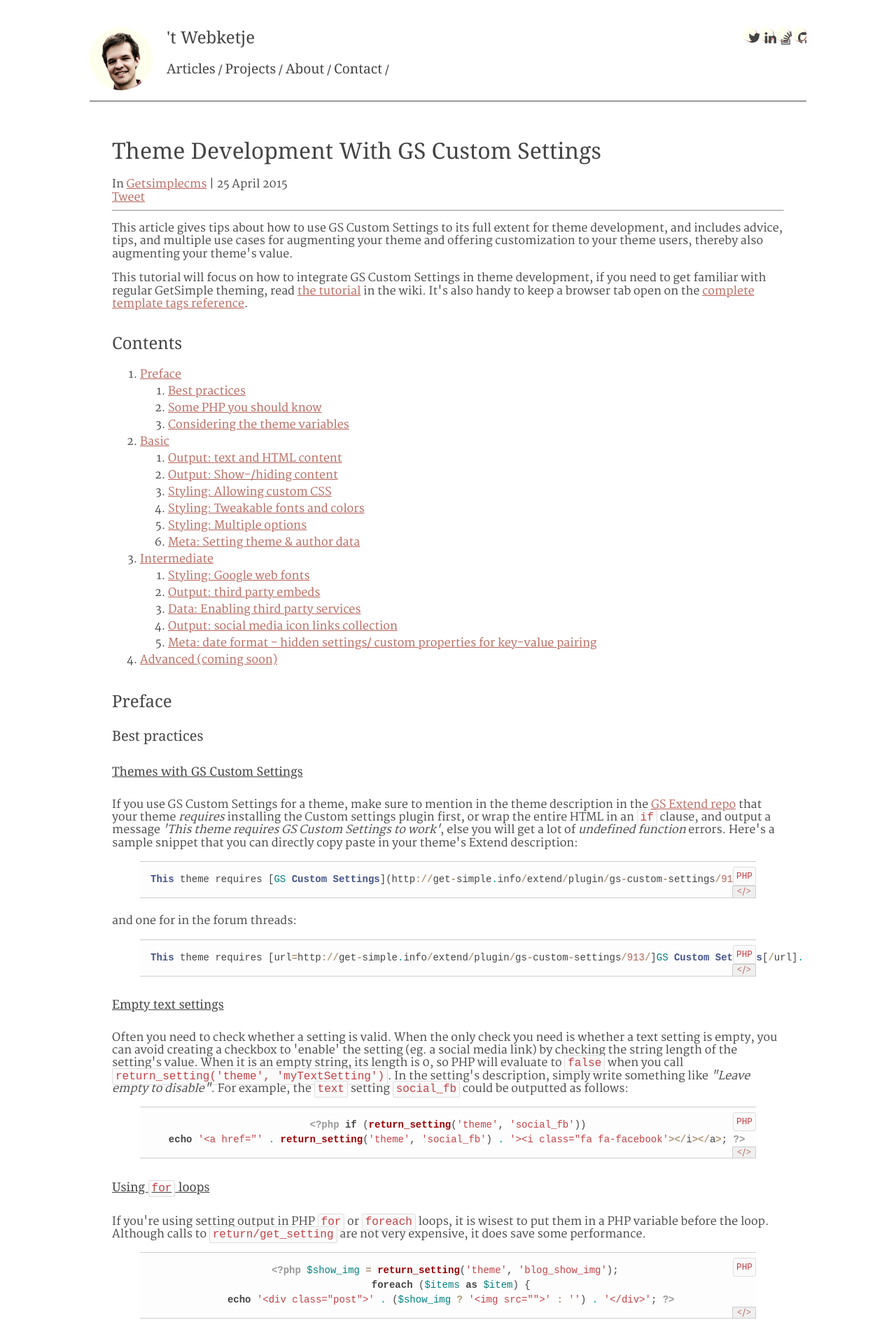
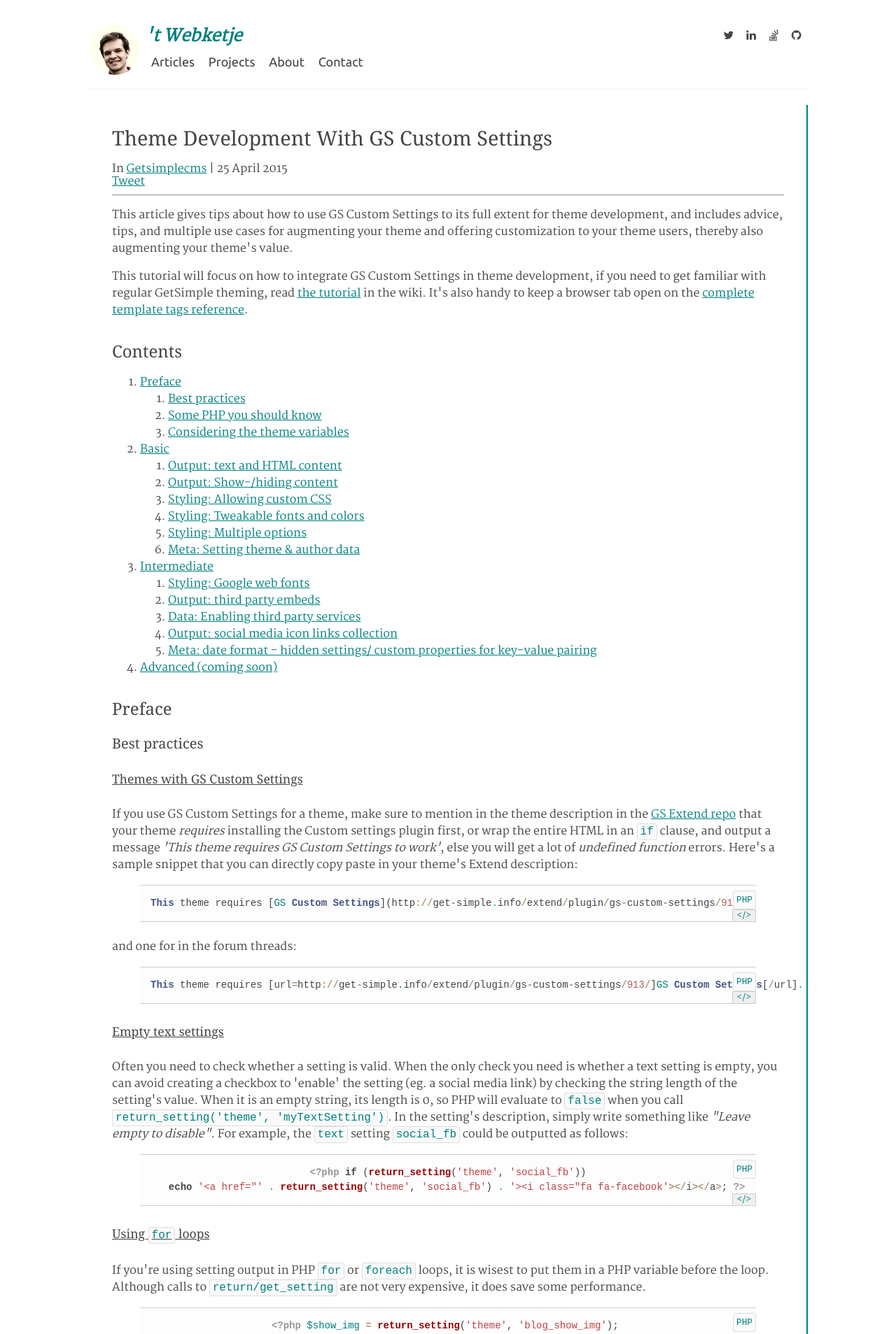
Before and after one commit to webketje/webketje.github.io, a Jekyll site: the page built from _posts/2015-04-25-theme-development-with-gs-custom-settings.html, in a window 1280 px wide. Shown: the top 1907 px of the page at 70% size. Built offline with Jekyll 4.4.1, drawn with Linux system fonts in a browser that asks for light colours; nearby versions of some CDN libraries; some web fonts are replaced; comment, search, counter and statistics services are not loaded.

Commit message:
Update site navigation & footer

```diff
--- a/_includes/head.html
+++ b/_includes/head.html
@@ -5,7 +5,7 @@
 	<link rel="stylesheet" type="text/css" href="{{ site.url }}/assets/css/style.css">
 	<link rel="stylesheet" href="https://cdnjs.cloudflare.com/ajax/libs/normalize/8.0.1/normalize.min.css" />
 	<!-- Google Webfonts -->
-	<link href="https://fonts.googleapis.com/css?family=Martel|Droid+Serif|Inconsolata:400,700" rel="stylesheet">
+	<link href="https://fonts.googleapis.com/css?family=Martel|Droid+Serif|Ubuntu|Inconsolata:400,700" rel="stylesheet">
 	<!-- JS libraries -->
 	<script src="https://code.jquery.com/jquery-1.11.1.min.js" type="text/javascript"></script>
 	<!-- <script src="assets/js/lib/modernizr-2.8.2/modernizr.js" type="text/javascript"></script> -->
--- a/_includes/header.html
+++ b/_includes/header.html
@@ -1,16 +1,33 @@
 <header id="site-header">
-	<figure id="profile-picture">
-		<img src="{{ site.url }}/assets/img/kevin-van-lierde.png" alt="Kevin Van Lierde's profile picture">
-	</figure>
 	<div>
-		<h2 id="site-title">'t Webketje</h2>
-		<nav id="site-nav">{% for order in (1..10) %}{% for page in site.pages %}{% if page.order > -1 %}{% if page.order == order %}{% if page.customUrl %}<a href="{{ page.customUrl }}">{{ page.title }}</a> / {% else %} <a href="{{ page.url | remove: "index.html" }}">{{ page.title }}</a> / {% endif %}{% endif %}{% endif %}{% endfor %}{% endfor %}
+		<img src="{{ site.url }}/assets/img/kevin-van-lierde.png" alt="Kevin Van Lierde's profile picture" id="profile-picture">
+	</div>
+	<div>
+		<div>
+			<h2 id="site-title">'t Webketje</h2>
+			<nav id="site-nav">
+				{% for order in (1..10) %}
+					{% for page in site.pages %}
+						{% if page.order > -1 %}
+							{% if page.order == order %}
+								<a href="{% if page.customUrl %}{{ page.customUrl }}{% else %}{{ page.url | remove: "index.html" }}{% endif %}" {% if page.title == include.currentpage %}class="active"{% endif %}>
+									{% if page.title == include.currentpage %}
+										<h1 itemprop="name">{{ page.title }}</h1>
+									{% else %}
+										{{ page.title }}
+									{% endif %}
+								</a>
+							{% endif %}
+						{% endif %}
+					{% endfor %}
+				{% endfor %}
+			</nav>
+		</div>
+		<nav id="site-social">
+				<a href="https://twitter.com/webketje" title="Twitter"><i class="fa fa-fw fa-twitter"></i></a>
+				<a href="https://www.linkedin.com/in/kevinvanlierde" title="Linkedin"><i class="fa fa-fw fa-linkedin"></i></a>
+				<a href="https://stackoverflow.com/users/1938203/tyblitz" title="StackOverflow"><i class="fa fa-fw fa-stack-overflow"></i></a>
+				<a href="https://github.com/webketje" title="Github"><i class="fa fa-fw fa-github"></i></a>
 		</nav>
 	</div>
-	<nav id="site-social-media">
-		<a href="https://twitter.com/webketje" title="Twitter"><i class="fa fa-twitter"></i></a>
-		<a href="https://linkedin.com/kevinvanlierde" title="Linkedin"><i class="fa fa-linkedin"></i></a>
-		<a href="https://stackoverflow.com/users/1938203/tyblitz" title="StackOverflow"><i class="fa fa-stack-overflow"></i></a>
-		<a href="https://github.com/webketje" title="Github"><i class="fa fa-github"></i></a>
-	</nav>
 </header>
--- a/_includes/sidebar.html
+++ b/_includes/sidebar.html
@@ -3,16 +3,7 @@
 	{% assign items = include.widgets | split:',' %}
 	{% for item in items %}
 		<section id="{{ item }}-sidebar">
-			{% if item == 'smallprojects' %}
-			<strong>Small projects</strong>
-			<ul>
-				{% for small in site.data.smallprojects %}
-				<li><a href="{{ small.url }}" target="_blank">{{ small.title }}</a></li>
-				{% endfor %}
-			</ul>
-			{% else %}
-				{% include widget-{{ item }}.html %}
-			{% endif %}
+			{% include widget-{{ item }}.html %}
 		</section>
 	{% endfor %}
 	{% endif %}
--- a/_layouts/base.html
+++ b/_layouts/base.html
@@ -5,8 +5,7 @@
 	</head>
 	<body id="{{ page.title | downcase }}" itemscope itemtype="http://schema.org/WebPage">
 		<div id="wrapper">
-			{% include header.html %}
-			<h1 id="page-title">{{ page.title }}</h1>
+			{% include header.html currentpage=page.title %}
 			<main {% unless page.widgets %} class="no-sidebar" {% endunless %}>
 				{% if page.type == 'list' %}
 					<ul id="{{ page.title | downcase }}-roll" class="list">
--- a/_layouts/list.html
+++ b/_layouts/list.html
@@ -5,8 +5,7 @@
 	</head>
 	<body id="{{ page.title | downcase }}" itemscope itemtype="http://schema.org/CollectionPage">
 		<div id="wrapper">
-			{% include header.html %}
-			<h1 id="page-title" itemprop="name">{{ page.title }}</h1>
+			{% include header.html currentpage=page.title %}
 			<main {% unless page.widgets %} class="no-sidebar" {% endunless %}>
 				{% if page.type == 'list' %}
 					<ul id="{{ page.title | downcase }}-roll" class="list" itemscope itemtype="http://schema.org/ItemList">
--- a/assets/css/style.css
+++ b/assets/css/style.css
@@ -1,38 +1,39 @@
 /* colors
  * ----------------
- * #B76459 - Brick Red
+ * var(--accent-color) - Brick Red
  * #9F544A - Brick Red Darker
  * #B19779 - Leather Brown
  * #BFBFBF - Light Gray
  * #747577 - Medium Gray
  * #444444 - Dark Gray
  * #FFFEEE - Rose white
+ * #C24145 - maroon
  */
+
+ :root {
+	--accent-color: #008080;
+ }
+
  * { box-sizing: border-box; }
-h1, h2, h3, h4, h5, h6 { font-family: 'Droid Serif', Georgia, serif; font-weight: normal;}
-html, body { margin: 0; padding: 0;	position: relative;	font-size: 1em; width: 100%; }
-html {
-	height: 100%;
-}
+h1, h2, h3, h4, h5, h6 { font-family: 'Ubuntu', Arial, Helvetica, sans-serif; font-weight: normal;}
+html, body { margin: 0; padding: 0;	position: relative;	font-size: 1em; width: 100%; height: 100%; }
 body {
-	min-height: 100%;
 	font-family: 'Martel', Arial, Helvetica, sans-serif;
 	color: #444;
 	padding: 24px;
 	padding: 1.5rem;
+	height: auto;
+	padding-bottom: 30px;
+	min-height: 100%;
 }
 main { width: 100%; }
+main p { line-height: 1.5rem; }
 aside {	max-width: 320px; width: 25%; float: right;}
 .list { width: 100%; }
-.list-item, aside section, .page {
+.list-item, aside section {
 	margin-right: 2px;
 	padding: 20px;
 	background: #FFFFFE;
-	-moz-box-shadow: 2px 2px #B76459;
-	-ms-box-shadow: 2px 2px #B76459;
-	-webkit-box-shadow: 2px 2px #B76459;
-	-o-box-shadow: 2px 2px #B76459;
-	box-shadow: 2px 2px #B76459;
 	margin-bottom: 10px;
 }
 .page { background: white;}
@@ -46,26 +47,44 @@ li.list-item p img { float: left; max-width: 384px; max-height: 160px; margin-ri
 li.card.list-item { width: 33%; min-width: 265px; float: left; margin-right: 2%; box-sizing: border-box; }
 li.card.list-item img { max-width: 100%; margin-top: 10px;}
 li.card.list-item:nth-child(3n+3) { width: 32%; min-width: 265px; float: left; margin-right: 0; }
-div#wrapper { width: 100%;	max-width: 1024px; margin: 0px auto; padding-bottom: 30px; overflow: auto;}
+div#wrapper { width: 100%; height: 100%; max-width: 1024px; margin: 0px auto; padding-bottom: 30px; }
 div#wrapper aside ul { list-style-type: none; padding: 0; margin: 0;}
 div#wrapper aside ul a { text-decoration: none;}
 div#wrapper aside section { clear: both; float: none; overflow: auto;}
 div#wrapper aside section strong { margin-bottom: 15px; display: block;}
-::selection { color: white;	background-color: #B76459; }
+::selection { color: white;	background-color: var(--accent-color); }
 p img, figure img { vertical-align: top; max-width: 100%;}
 /* site header */
-header#site-header { position: relative; left: 0; top: 0; margin-left: 0px auto; max-width: 1280px; overflow: auto; }
-header#site-header>* { float: left; }
-h2#site-title { margin-top: 0;}
-figure#profile-picture { overflow: hidden;	width: 90px; height: 90px; margin: 0 20px 0 0; -moz-border-radius: 50%; -o-border-radius: 50%; -webkit-border-radius: 50%; -ms-border-radius: 50%; border-radius: 50%; }
-figure#profile-picture img { width: 96px; height: 96px; margin-top: -6px; }
-nav#site-nav a, nav#site-social-media a { color: #444;	font-size: 1.2em; transition: color 0.3s; -moz-transition: color 0.3s; -webkit-transition: color 0.3s; -o-transition: color 0.3s; }
-nav#site-nav a { font-family: artifikamedium, Georgia, serif; text-transform: capitalize; text-decoration: none; }
-nav#site-nav a:hover, nav#site-social-media a:hover { color: #B76459; }
-nav#site-social-media { text-align: right; float: right; }
-nav#site-social-media p { margin-top: 0;}
-nav#site-social-media img { vertical-align: middle; height: 30px; margin: 20px 0 0 10px;}
-nav#site-social-media a { background-color: #FFFFEE; border-radius: 50%; padding: 6.4px 8px; padding: 0.4rem 0.5rem; display: inline-block;	-moz-box-shadow: 1px 1px #B76459; -ms-box-shadow: 1px 1px #B76459; -webkit-box-shadow: 1px 1px #B76459;	-o-box-shadow: 1px 1px #B76459;	box-shadow: 1px 1px #B76459; width: 4px;	width: 1.25rem; height: 4px; height: 1.25rem; line-height: 1em; }
+header#site-header {
+	position: relative;
+	width: 100%;
+	display: flex;
+}
+header#site-header > div:last-child {
+	width: 100%; display: flex; justify-content: space-between;
+}
+h2#site-title { margin-top: 0; margin-bottom: 8px; font-style: italic; font-weight: bold; font-family: 'Martel', serif; color: var(--accent-color);}
+#profile-picture { width: 72px; height: 72px; margin: -4px 8px 0 0; -moz-border-radius: 50%; -o-border-radius: 50%; -webkit-border-radius: 50%; -ms-border-radius: 50%; border-radius: 50%; }
+nav#site-nav a, nav#site-social a { color: #444;	font-size: 1.2em; transition: color 0.3s; -moz-transition: color 0.3s; -webkit-transition: color 0.3s; -o-transition: color 0.3s; }
+nav#site-nav a {
+	text-transform: capitalize;
+	text-decoration: none;
+	display: inline-block;
+	padding: 4px 8px;
+	line-height: 1em;
+	font-size: 18px;
+	font-family: 'Ubuntu', Arial, Helvetica, sans-serif;
+}
+nav#site-nav a:hover, nav#site-social a:hover { color: var(--accent-color); }
+nav#site-nav a.active {
+	color: var(--accent-color);
+	border-bottom: 2px solid var(--accent-color);
+}
+nav#site-nav a h1 {
+	font-size: inherit;
+	margin: 0;
+}
+nav#site-social a { padding: 4px; font-size: 16px; display: inline-block;	 }
 
 /* sidebar */
 aside#site-about { left: 0;	top: 0;	padding: 15px 15px 0px 15px; width: 320px; float: left; }
@@ -105,7 +124,7 @@ div#atstbx a { margin-right: -10px; }
 .post-category { text-transform: capitalize;}
 .post-tags, .tags { list-style-type: none; padding: 0; margin: 0; overflow: auto;}
 .post-tags li, .tags li, #tags-sidebar ul li { margin-right: 5px; float: left; padding: 5px 0;}
-.post-tags li a, .tags li a, #tags-sidebar ul li a{ background: #B76459; color: #FFFFEE; padding: 1px 5px; text-decoration: none;}
+.post-tags li a, .tags li a, #tags-sidebar ul li a{ background: var(--accent-color); color: #FFFFEE; padding: 1px 5px; text-decoration: none;}
 article.post {
 	background: white;
 	min-height: 300px;
@@ -113,16 +132,15 @@ article.post {
 	padding: 2rem;
 	width: 100%;
 	margin-top: 20px;
-	box-shadow: 2px 2px #B76459;
-	-moz-box-shadow: 2px 2px #B76459;
-	-webkit-box-shadow: 2px 2px #B76459;
-	-ms-box-shadow: 2px 2px #B76459;
-	-o-box-shadow: 2px 2px #B76459;
+	box-shadow: 2px 2px var(--accent-color);
+	-moz-box-shadow: 2px 2px var(--accent-color);
+	-webkit-box-shadow: 2px 2px var(--accent-color);
+	-ms-box-shadow: 2px 2px var(--accent-color);
+	-o-box-shadow: 2px 2px var(--accent-color);
 	position: relative;
 	box-sizing: border-box;
 }
-#page-title, #site-title { font-family: 'artifikamedium', Georgia, sans-serif; }
-#page-title { text-transform: capitalize; }
+#page-title { text-transform: capitalize; font-size: 1.8rem; }
 /*.post-date {
 position: relative;
 top: -2.7em;
@@ -233,7 +251,7 @@ main em {
 }
 
 main code, article.post .highlight pre code:before {
-	color: #C24145;
+	color: var(--accent-color);
 	font-size: 13px;
 	font-size: .8rem;
 	padding: 2px 4px;
@@ -296,13 +314,10 @@ article.post var {
 }
 
 @media screen and (max-width: 767px) {
-	#site-header { margin-top: 0; padding-top: 0;}
-	body { padding: .8rem; }
+	#site-header { padding-top: 0;}
+	body { padding: .8rem; padding-bottom: 30px; }
 	main .page ul { padding-left: 10%; }
-  figure#profile-picture { width: 79px; height: 79px; }
-  figure#profile-picture img { width: 85px; height: 85px;}
-  figure#coffee-cup { right: -60px; width: 130px;}
-  figure#coffee-cup img { height: 100px;}
+  #profile-picture { width: 56px; height: 56px; }
   html, body {
   	font-size: 14px;
   	font-size: 0.875em;
@@ -312,22 +327,18 @@ article.post var {
 }
 @media screen and (max-width: 530px) {
 	main .page ul { padding-left: 10%; }
-	header#site-header>* {float: none; }
-	#site-header { text-align: center; }
-  figure#profile-picture { margin: 0; position: relative; left: 50%; margin: 0 0 10px -39.5px; }
-  nav#site-social-media { margin-top: 10px; float: none; text-align: center; }
-  nav#site-social-media a { height: 1rem; width: 1rem; }
-  nav#site-social-media p { display: none;}
+	#site-header > div:last-child {flex-direction: column; }
+	#site-social {margin-top: 10px; }
+	nav#site-nav a { font-size: 16px; margin-top: 4px; }
 }
 			#site-title {
 				white-space: nowrap;
 			}
 			#site-header {
 				padding: 15px 0px;
-				overflow: auto;
-				border-bottom: 1px solid #444;
+				border-bottom: 1px solid #EEE;
 				margin-bottom: 20px;
-		/*		background-color: rgba(255,255,255,0.5);*/
+				overflow: hidden;
 			}
 			.container {
 				padding: 15px 0px;
@@ -335,18 +346,17 @@ article.post var {
 			.post.container {
 				padding: 15px;
 				background: #FFFFFE;
-				box-shadow: 2px 2px #B76459;
+				box-shadow: 2px 2px var(--accent-color);
 				width: 100%;
 			}
 #site-footer {
-	position: relative;
-	margin-top: 30px;
-	margin-bottom: -20px;
+	position: absolute;
+	bottom: 8px;
 	height: 30px;
 	text-align: center;
-	clear: both;
-	width: 100%;
-bottom: 0;}
+	width: 80%;
+left: 10%;
+}
 
 aside ul li a {
 	color: #444;
@@ -373,7 +383,7 @@ ul.autocomplete li { padding: 2px 5px; }
 #chosen-cat-or-tag {
 	padding: 2px 4px;
 	background: #FFFFFE;
-	box-shadow: 1px 1px #B76459;
+	box-shadow: 1px 1px var(--accent-color);
 	font-size: 0.9em;
 	margin-left: 8px;
 }
@@ -388,17 +398,17 @@ ul.autocomplete li { padding: 2px 5px; }
 	padding: 2px 5px;
 }
 .uk-badge-danger {
-	background-color: #B76459;
+	background-color: var(--accent-color);
 	background-image: -webkit-linear-gradient(top, #DB7768, #A63B2D);
 	background-image: linear-gradient(to bottom, #DB7768, #A63B2D);
 }
 a {
 	/*color: #5CA6A6;*/
 	position: relative;
-	color: #B76459;
+	color: var(--accent-color);
 }
 #main a:after, .uk-link:after {
-	background-color: #A63B2D;/*#5CA6A6*/
+	background-color: var(--accent-color);
 	position: absolute;
 	width: 0px;
 	left: 0;
@@ -409,8 +419,7 @@ a {
 }
 #main a:hover:after { width: 100%; }
 a:hover {
-	/*color: #1B7C7C;*/
-	color: #A63B2D;
+	color: var(--accent-color);
 }
 .article-title { margin: 16px 0 64px; margin: 1rem 0 4rem; }
 .article-lead { margin-top: 1.5rem; }
@@ -425,9 +434,8 @@ a:hover {
 	top: 0;
 }
 #home-page .post-url {	float: left;  }
-aside #blog-tags a, #home-page .post-tags a, .tags a { background: #B76459; color: #FFFFEE; padding: 1px 5px; }
+aside #blog-tags a, #home-page .post-tags a, .tags a { background: var(--accent-color); color: #FFFFEE; padding: 1px 5px; }
 /* blogpost footer */
-.addthis_native_toolbox { margin-top: 20px; }
 section#comments { margin-top: 30px; }
 /* utility */
 .hidden { display: none !important; }
@@ -438,10 +446,10 @@ section#comments { margin-top: 30px; }
 #contact .form-row { margin-bottom: 10px; }
 #contact .form-row label { display: inline-block; width: 100px; vertical-align: top; font-size: 18px; font-size: 1.125rem;}
 #contact .form-row input[type=submit] { vertical-align: 8px; margin-left: 20px; }
-#contact .form-row input[type=submit], button { color: #B76459; background: #FFFFFE; border: 1px solid #B76459; transition: all .2s; -moz-transition: all .2s; }
-#contact .form-row input[type=submit]:hover, button:hover { background: #B76459; color: #FFFFFE; border-color: transparent; }
+#contact .form-row input[type=submit], button { color: var(--accent-color); background: #FFFFFE; border: 1px solid var(--accent-color); transition: all .2s; -moz-transition: all .2s; }
+#contact .form-row input[type=submit]:hover, button:hover { background: var(--accent-color); color: #FFFFFE; border-color: transparent; }
 
-input:focus, textarea:focus, select:focus, *:focus {outline-color: #B76459;}
+input:focus, textarea:focus, select:focus, *:focus {outline-color: var(--accent-color);}
 
 /* search */
 #search-term { text-decoration: underline; margin-left: 10px; }
@@ -453,9 +461,3 @@ input:focus, textarea:focus, select:focus, *:focus {outline-color: #B76459;}
 /* sidebar widgets */
 .sticky section { height: 90%; overflow: auto;}
 #toc-sidebar ul li ul li a:before { content: '- '; }
-
-/* Pinterest */
-span[class$="embed_grid"] {
-  max-width: 100% !important;
-  overflow: hidden !important;
-}
```
Also changed, not shown: 7 other files.
